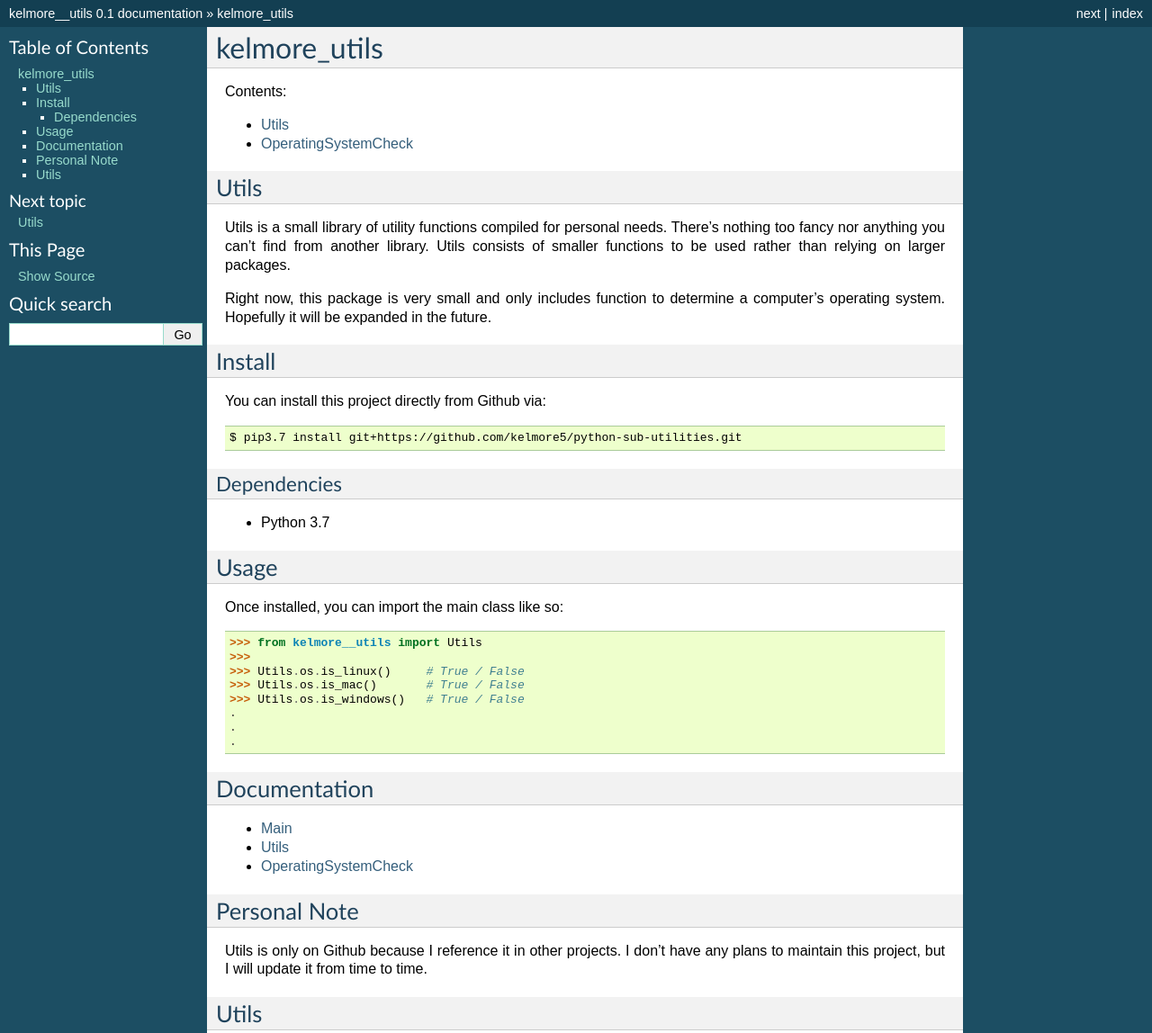
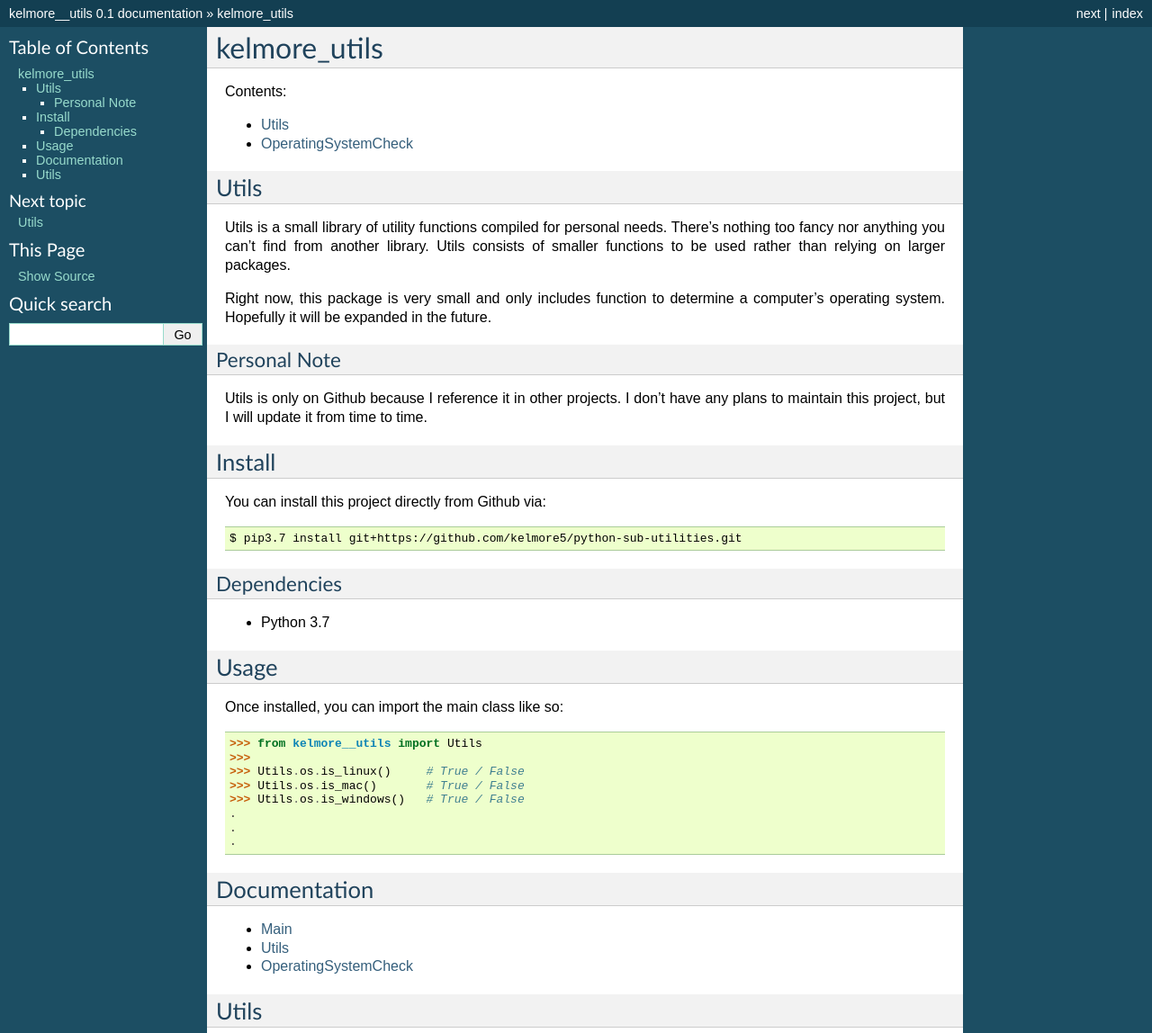
Before and after one commit to kelmore5/kelmore__utils, a Sphinx documentation site: the page built from docs/source/index.rst, in a window 1280 px wide, cut to the strip 0-1148 px from the top of the page. Shown: the whole strip at 90% size. Built offline with Sphinx 7.4.7, drawn with Linux system fonts in a browser that asks for light colours; part of the change alters nothing that is shown.

```diff
--- a/docs/source/pages/README.md
+++ b/docs/source/pages/README.md
@@ -6,6 +6,11 @@ smaller functions to be used rather than relying on larger packages.
 
 Right now, this package is very small and only includes function to determine a computer's operating
 system. Hopefully it will be expanded in the future.
+
+## Personal Note
+
+Utils is only on Github because I reference it in other projects. I don't have any plans
+to maintain this project, but I will update it from time to time.
 
 # Install
 
@@ -37,8 +42,3 @@ Once installed, you can import the main class like so:
 * [Main](docs/build/markdown/index.md)
 * [Utils](docs/build/markdown/pages/utils.md)
 * [OperatingSystemCheck](docs/build/markdown/pages/operating_system.md)
-
-# Personal Note
-
-Utils is only on Github because I reference it in other projects. I don't have any plans
-to maintain this project, but I will update it from time to time.
```
